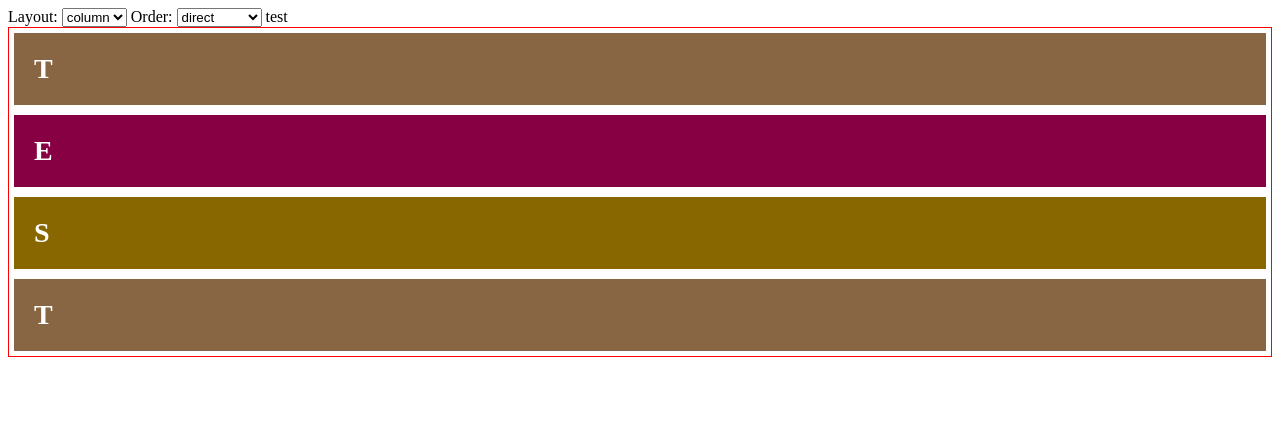
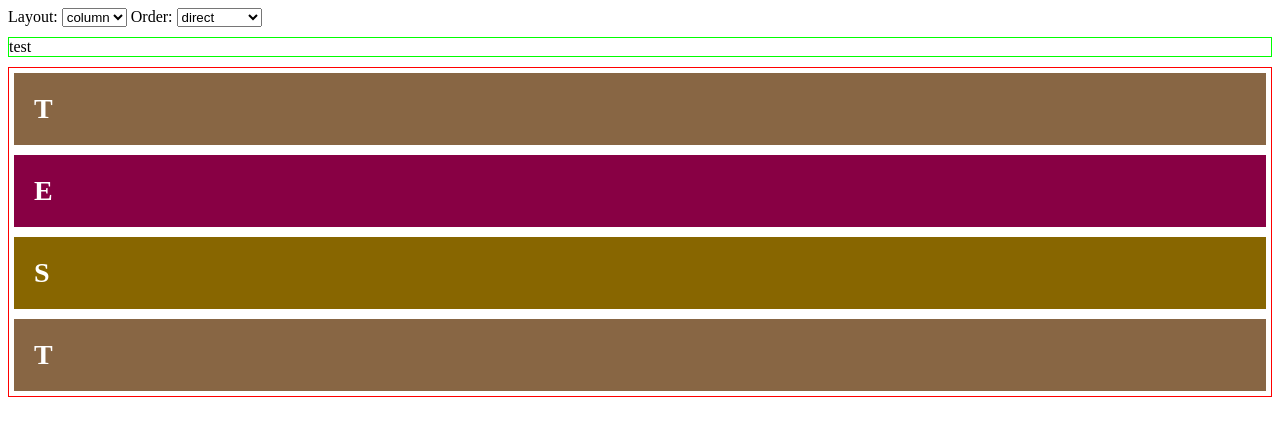
Before and after one commit to sergeyvo80/test-component, a website built with webpack: page index.html in a window 1280 px wide. Built offline with nearby package versions, Linux system fonts and the light colour scheme.

Commit message:
refactoring

```diff
--- a/src/tile-letters.js
+++ b/src/tile-letters.js
@@ -43,10 +43,10 @@ export class TileLetters extends Component {
     _getContainer() {
         let resDiv;
         if (this.domEl.nextSibling.tagName
-            && this.domEl.nextSibling.tagName.toLowerCase() == 'my-el-result') {
+            && this.domEl.nextSibling.tagName.toLowerCase() == 'tile-letters-result') {
             resDiv = this.domEl.nextSibling;
         } else {
-            resDiv = document.createElement('my-el-result');
+            resDiv = document.createElement('tile-letters-result');
             this.domEl.parentNode.insertBefore(resDiv, this.domEl.nextSibling);
         }
         return resDiv;
--- a/src/tile-letters.less
+++ b/src/tile-letters.less
@@ -1,6 +1,8 @@
-my-el {
+tile-letters {
   position: relative;
   display: block;
+  border:#0f0 solid 1px;
+  margin: 10px 0;
 
   &-result {
     border:#f00 solid 1px;
```
Also changed, not shown: dist/bundle.js, 1 other file.
